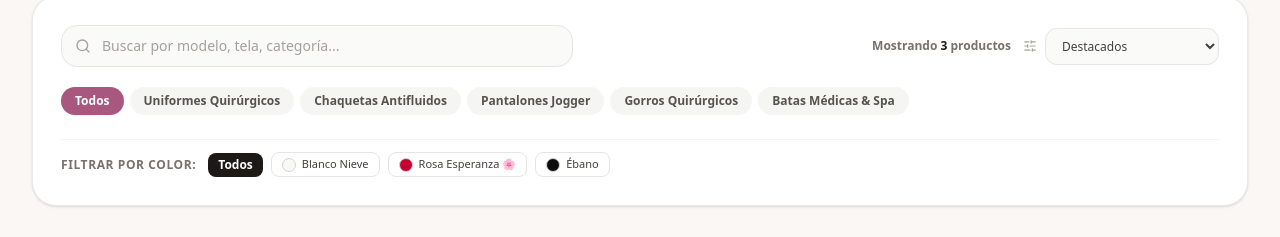
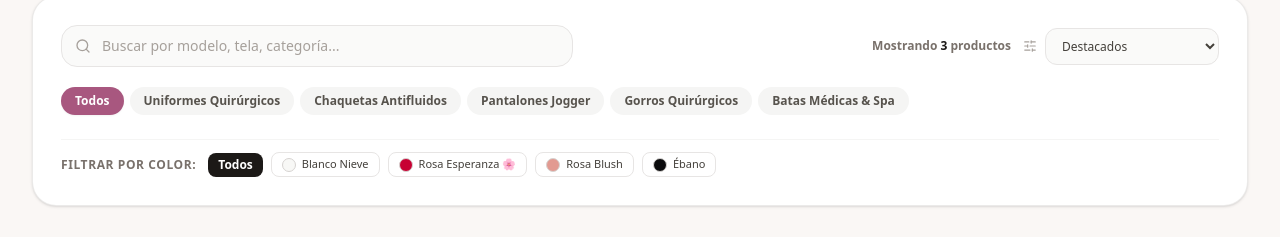
Before and after one commit to Jonathanz7/Zuniforme, a React (Vite) app: page / in a window 1280 px wide. Shown: the part 1330-1567 px from the top of the page. Built offline with nearby package versions, Linux system fonts and the light colour scheme; grey boxes are pictures that could not be loaded.

Commit message:
Actualiza catálogo de productos (3 prendas)

```diff
--- a/src/data/products.ts
+++ b/src/data/products.ts
@@ -68,6 +68,13 @@ export const initialProducts: Product[] = [
           "https://ckia3v7wbmlxmsag.public.blob.vercel-storage.com/products/1789960478168-3.png",
           "https://ckia3v7wbmlxmsag.public.blob.vercel-storage.com/products/1789960483749-4.png"
         ]
+      },
+      {
+        "color": "Rosa Blush",
+        "colorHex": "#E29A91",
+        "imagenes": [
+          "https://ckia3v7wbmlxmsag.public.blob.vercel-storage.com/products/1790348791641-chatgpt-image-sep-25-2026-10-06-10-am.png"
+        ]
       }
     ]
   },
```
